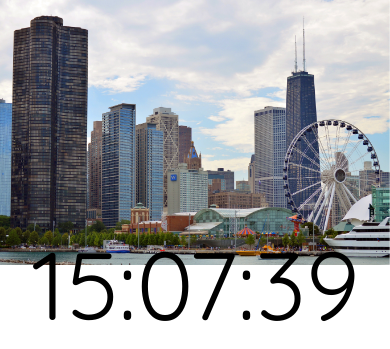
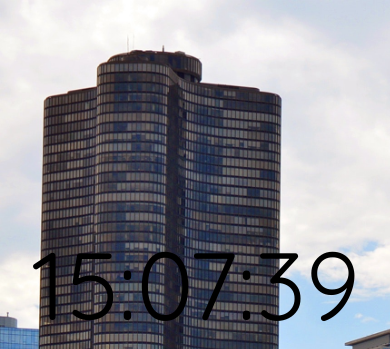
Before and after one commit to bekmuradov/bekmuradov.github.io, a plain HTML site: page index.html in a window 390 px wide. Shown: the top 349 px of the page. Drawn offline with nearby package versions, Linux system fonts and the light colour scheme.

Commit message:
Update style.css

```diff
--- a/style/style.css
+++ b/style/style.css
@@ -6,7 +6,7 @@
 
 body {
     background-size: 100vw;
-    background-repeat: no-repeat;
+    background-repeat: round;
     color: black;
 }
 
@@ -40,4 +40,10 @@ h2 {
     #time {
         font-size: 6rem;
     }
+
+    body{
+        background-size: cover;
+        height: auto;
+        background-repeat: no-repeat;
+    }
 }
```
